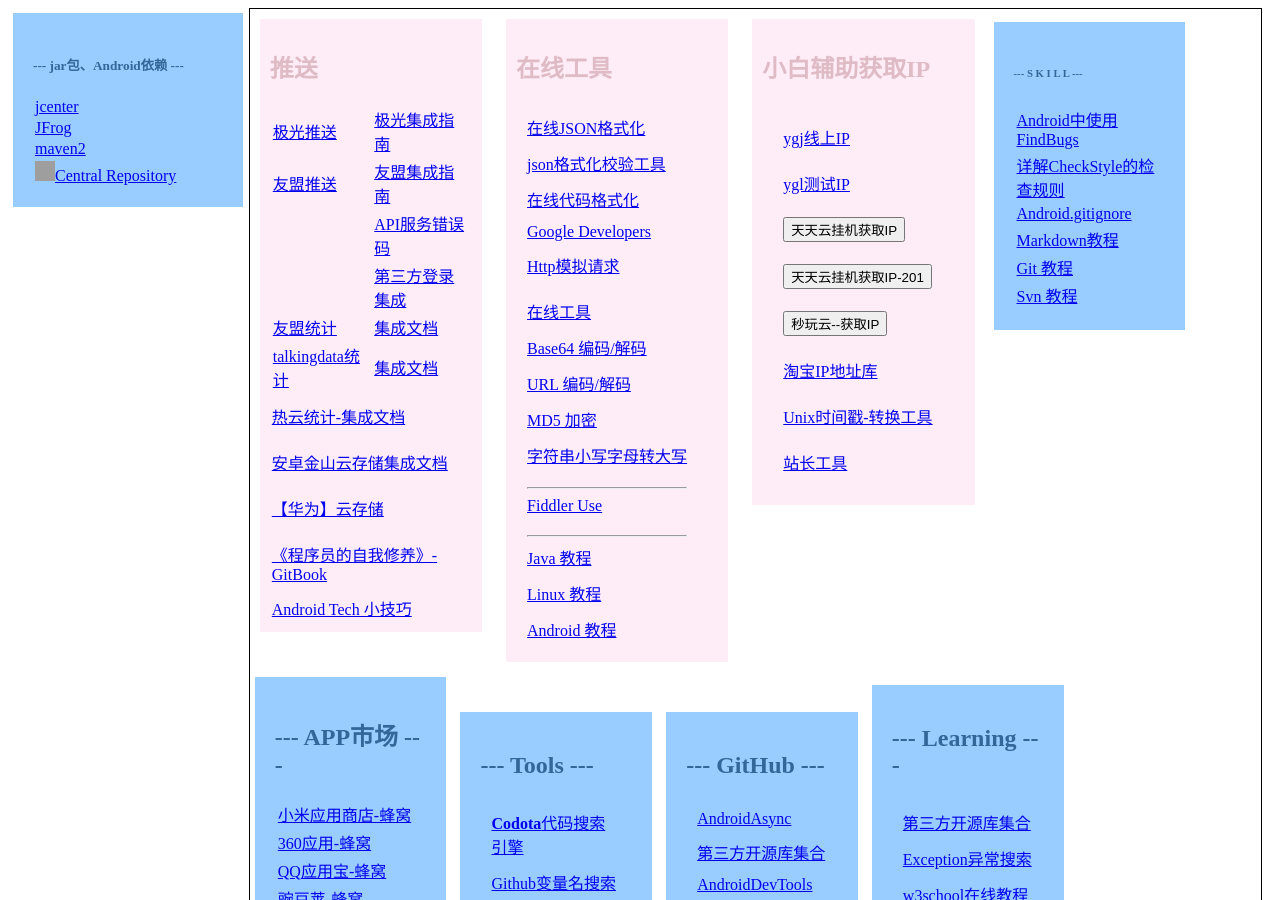
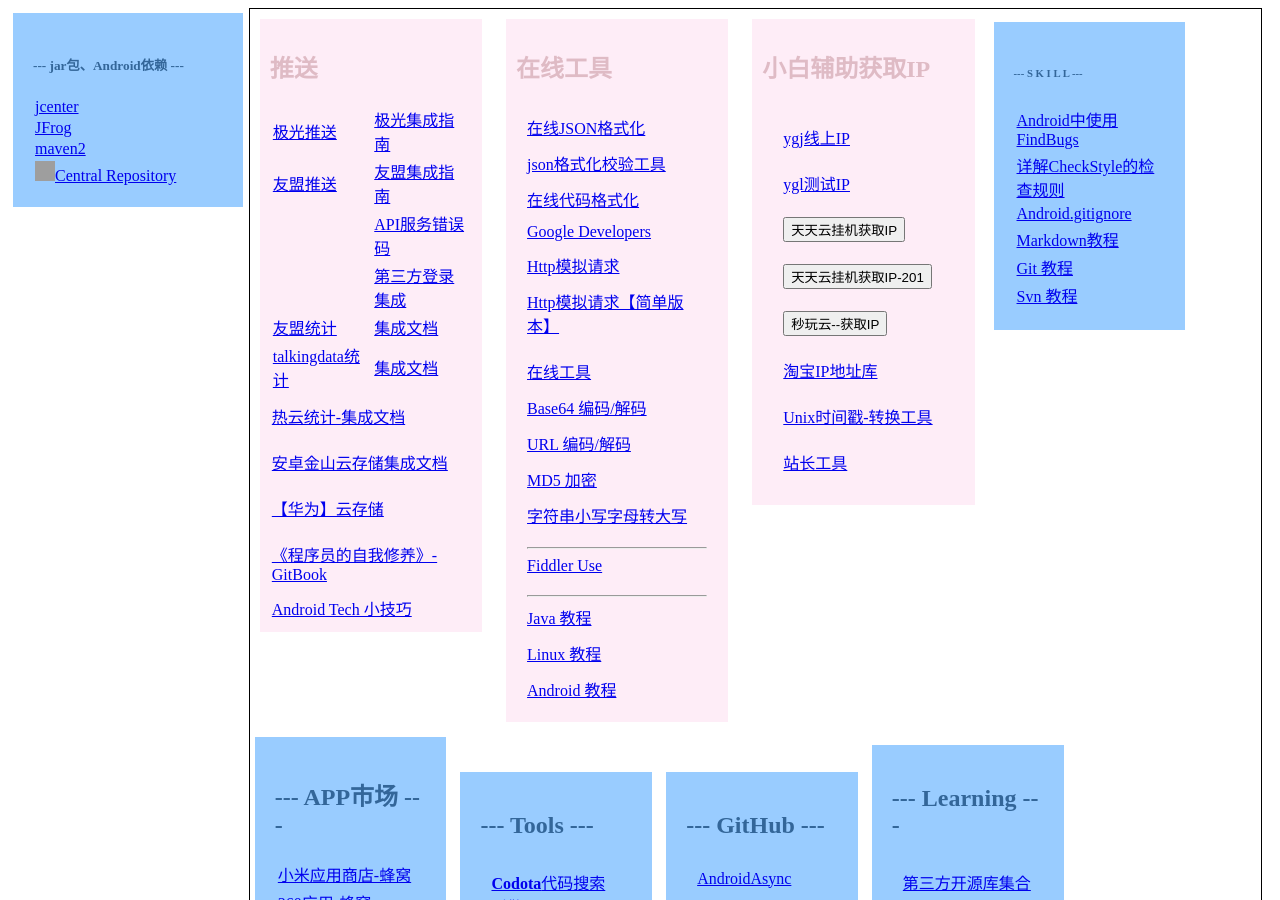
Before and after one commit to github201407/github201407.github.io, a Jekyll site: the page common.html, which Jekyll copies as it is, in a window 1280 px wide and 900 px high. Built offline with Jekyll 4.4.1, drawn with Linux system fonts in a browser that asks for light colours; grey boxes are pictures that could not be loaded.

Commit message:
add simple http monitor

```diff
--- a/common.html
+++ b/common.html
@@ -179,6 +179,9 @@
      </tr>
      <tr>
       <td> <a href="https://www.sojson.com/http/test.html" target="_blank">Http模拟请求</a> </td>
+     </tr>
+     <tr>
+      <td> <a href="https://getman.cn/" target="_blank">Http模拟请求【简单版本】</a> </td>
      </tr>
      <tr>
      <tr>
```
